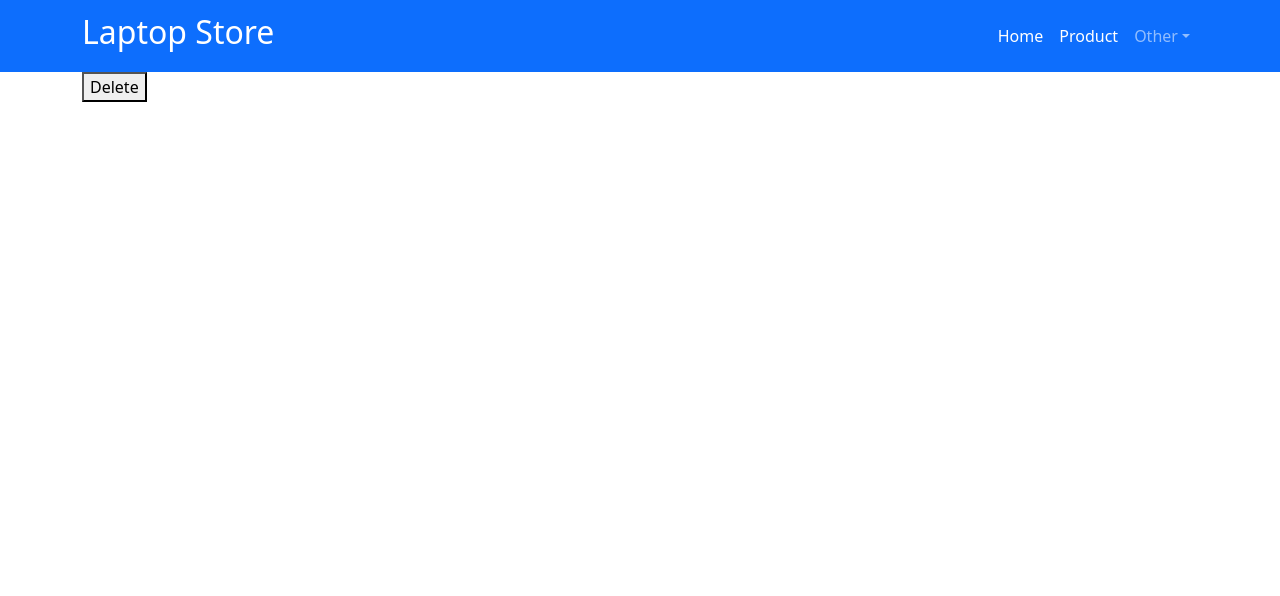
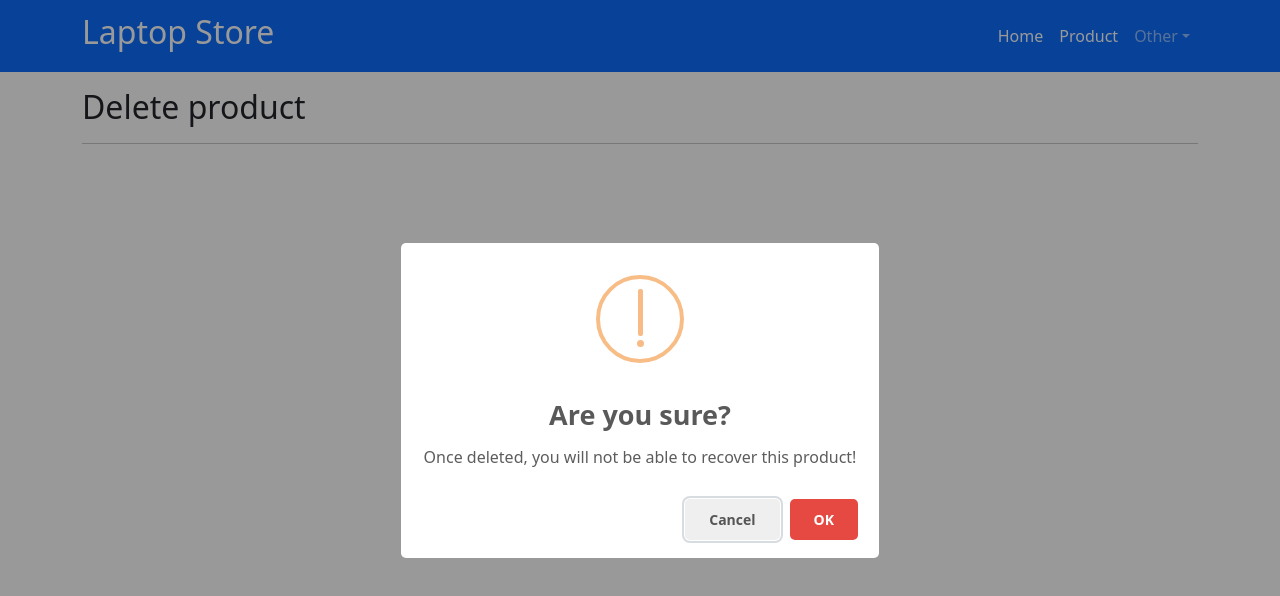
Before and after one commit to Gunny2545/laptop-store, a React (Create React App) app: page /product/delete/1 in a window 1280 px wide. Shown: the top 596 px of the page. Built offline with nearby package versions, Linux system fonts and the light colour scheme.

Commit message:
commit-message

```diff
--- a/src/pages/DeleteProduct.jsx
+++ b/src/pages/DeleteProduct.jsx
@@ -9,8 +9,7 @@ const DeleteProduct = () => {
   let params = useParams();
   let id = params.id;
 
-  const deleteProduct = (e) => {
-    e.preventDefault();
+  const deleteProduct = () => {
     swal({
       title: "Are you sure?",
       text: "Once deleted, you will not be able to recover this product!",
@@ -39,9 +38,14 @@ const DeleteProduct = () => {
     });
   };
 
+  useEffect(() => {
+    deleteProduct();
+  }, []);
+
   return (
     <MainLayout>
-        <button onClick={deleteProduct}>Delete</button>
+        <h2 className="mt-3">Delete product</h2>
+        <hr />
     </MainLayout>
   );
 };
```
